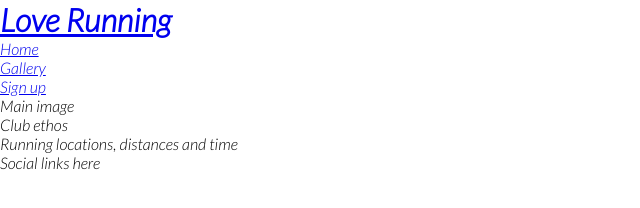
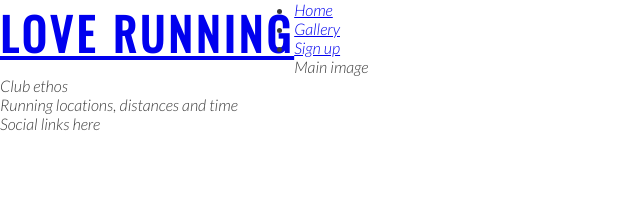
Before and after one commit to KristoferGab/love-running, a plain HTML site: page index.html in a window 1280 px wide. Shown: the whole page, without its empty margins (0-640 px from the left). Drawn offline with nearby package versions, Linux system fonts and the light colour scheme.

Commit message:
Add style for heading and logo

```diff
--- a/assets/css/style.css
+++ b/assets/css/style.css
@@ -9,5 +9,19 @@
 body {
     font-family: Lato, sans-serif;
     font-weight: 300;
+    color: #3a3a3a;
+}
 
+/*Headings and logo */
+
+h1, h2 {
+    font-family: Oswald, sans-serif;
+    text-transform: uppercase;
+    letter-spacing: 4px;
+    color: #252525;
 }
+
+#logo {
+    float: left;
+    font-size: 280%;
+}
--- a/index.html
+++ b/index.html
@@ -14,7 +14,7 @@
 
 <body>
     <header>
-        <h1><a href="index.html">Love Running</a></h1>
+        <h1 id="logo"><a href="index.html">Love Running</a></h1>
         <nav>
             <ul>
                 <li>
```
